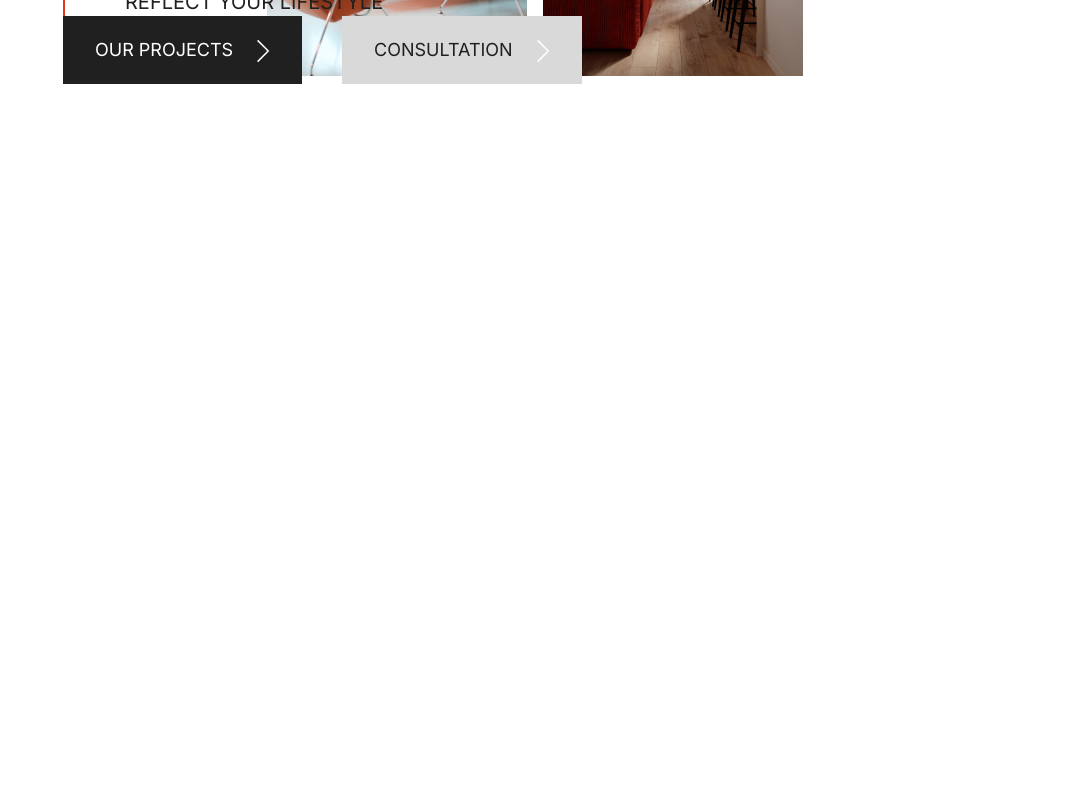
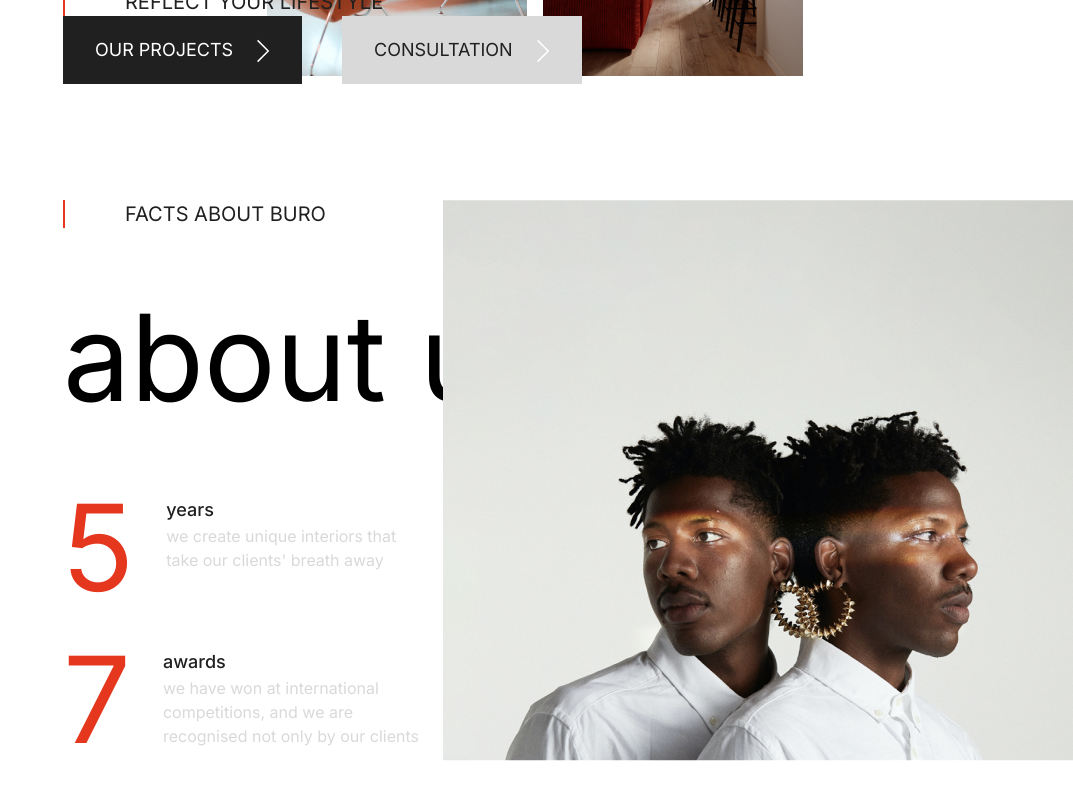
Before and after one commit to PillowPowa/2bro, a React (Vite) app: page / in a window 1280 px wide. Shown: the part 664-1464 px from the top of the page, without its empty margins (207-1280 px from the left). Before the commit the page ends 880 px from the top, so only its background shows below. Built offline with nearby package versions, Linux system fonts and the light colour scheme.

Commit message:
about us

```diff
--- a/src/App.tsx
+++ b/src/App.tsx
@@ -1,3 +1,4 @@
+import { AboutUsScreen } from './components/AboutUsScreen'
 import { Header } from './components/Header'
 import { WelcomeScreen } from './components/WelcomeScreen'
 
@@ -6,6 +7,7 @@ function App() {
     <main className="px-[270px] py-wrapper-lg bg-white">
       <Header />
       <WelcomeScreen />
+      <AboutUsScreen />
     </main>
   )
 }
--- /dev/null
+++ b/src/components/AboutUsScreen.tsx
@@ -0,0 +1,58 @@
+import type { FC } from "react";
+import { Paragraph } from "./ui/Paragraph";
+
+import mainImg from "../assets/images/about-us/1.png";
+
+export const AboutUsScreen: FC = () => {
+	return (
+		<section className="flex justify-between py-[64px]">
+			<article>
+				<Paragraph>Facts about buro</Paragraph>
+				<h2 className="text-[120px] my-[40px] lowercase">About Us</h2>
+
+				<section className="flex space-x-12">
+					<article>
+						<section className="flex items-center space-x-8 h-[120px] w-[360px] mb-8">
+							<h1 className="text-primary text-[120px] leading-none">5</h1>
+
+							<span className="h-full py-2">
+								<h2 className="text-black text-lg font-medium">years</h2>
+								<p className="mt-auto text-gray lowercase">
+									We create unique interiors that take our clients' breath away
+								</p>
+							</span>
+						</section>
+
+						<section className="flex items-center space-x-8 h-[120px] w-[360px]">
+							<h1 className="text-primary text-[120px] leading-none">7</h1>
+
+							<span className="h-full py-2">
+								<h2 className="text-black text-lg font-medium">awards</h2>
+								<p className="mt-auto text-gray lowercase">
+									We have won at international competitions, and we are
+									recognised not only by our clients
+								</p>
+							</span>
+						</section>
+					</article>
+
+					<span className="lowercase text-gray flex flex-col space-y-4 max-h-[100px] w-[360px] py-[30px]">
+						<p>
+							We came to interior design because we want to change the world for
+							the better with what we know how to do.
+						</p>
+						<p>
+							Every day we work to make our clients' lives easier, more
+							convenient and comfortable.
+						</p>
+						<p>
+							We are here to solve any of your problems, even if it seems
+							impossible to solve it now.
+						</p>
+					</span>
+				</section>
+			</article>
+			<img className="absolute right-0 w-[630px] h-auto" src={mainImg} alt="Main Image" />
+		</section>
+	);
+};
```
Also changed, not shown: src/assets/images/about-us/1.png (added).
